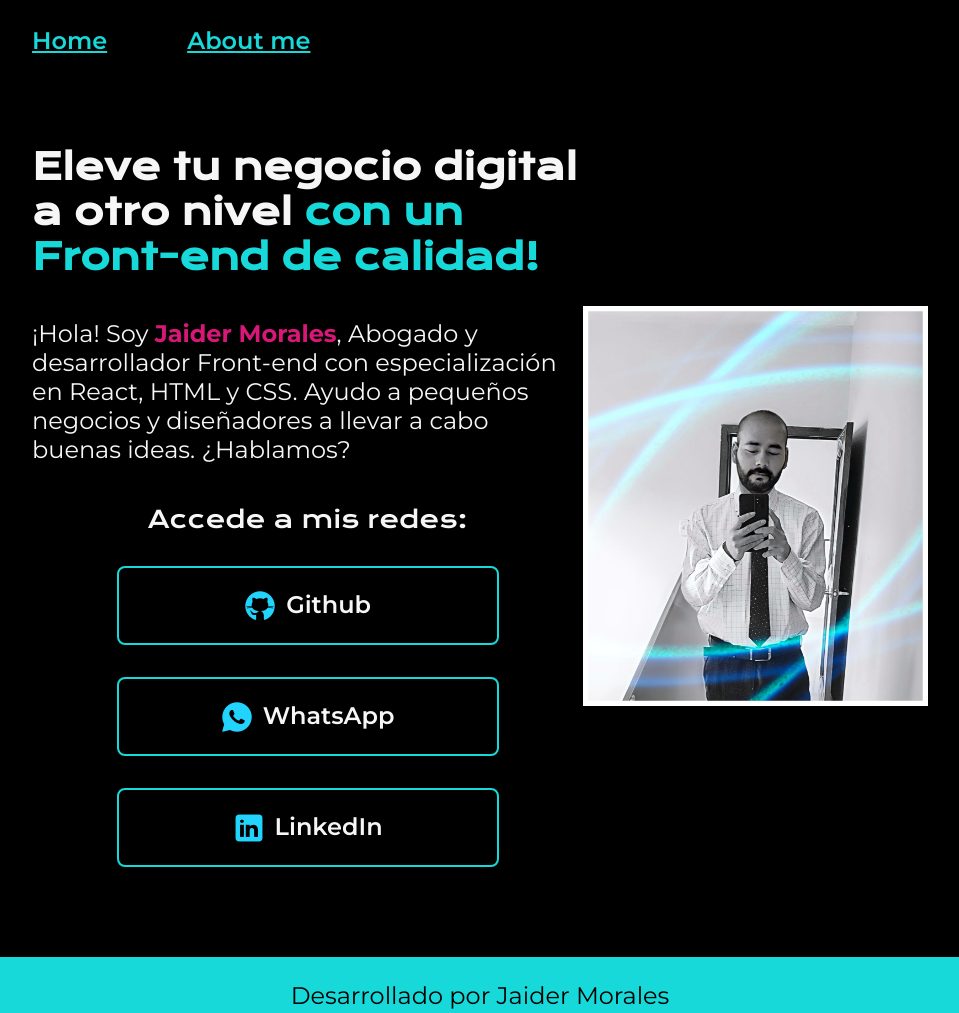
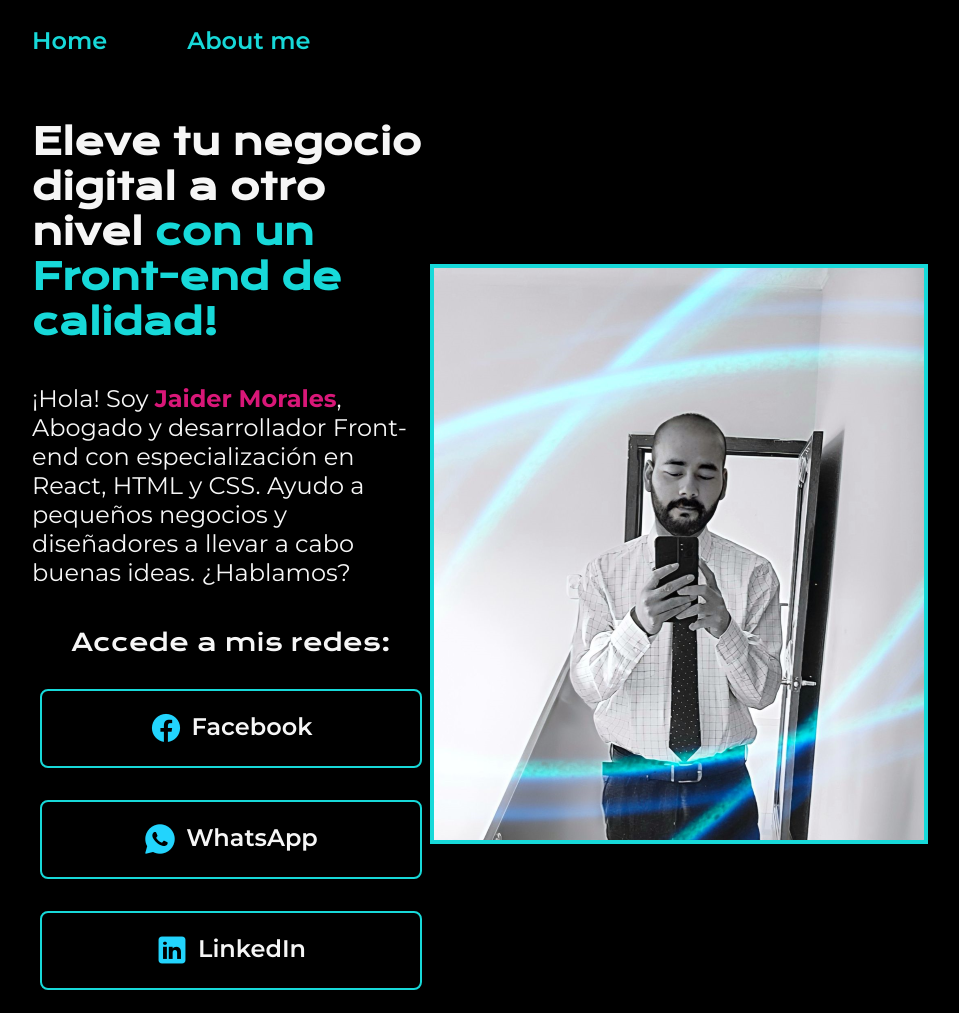
Before and after one commit to jmoralesb1/portafolio, a plain HTML site: page index.html in a window 1280 px wide. Shown: the top 1013 px of the page, without its empty margins (160-1119 px from the left). Drawn offline with nearby package versions, Linux system fonts and the light colour scheme.

Commit message:
Tercer commit, variables css

```diff
--- a/index.html
+++ b/index.html
@@ -4,13 +4,13 @@
     <meta charset="UTF-8">
     <meta name="viewport" content="width=device-width, initial-scale=1.0">
     <title>Portafolio</title>
-    <link rel="stylesheet" href="style.css">
+    <link rel="stylesheet" href="./style/style.css">
 </head>
 <body>
     <header class="header">
         <nav class="header_menu">
-            <a class="header_menu_link" href="">Home</a>
-            <a class="header_menu_link" href="">About me</a>
+            <a class="header_menu_link" href="index.html">Home</a>
+            <a class="header_menu_link" href="about.html">About me</a>
         </nav>
     </header>
     <main class="presentacion">
@@ -23,12 +23,12 @@
             </p>
             <div class="presentacion_enlaces">
                 <h2 class="presentacion_enlaces_subtitulos">Accede a mis redes:</h2>
-                <a class="presentacion_enlaces_link" href="https://github.com/"> <img src="./assets/github-32.png" alt=""> Github</a>
+                <a class="presentacion_enlaces_link" href="https://www.facebook.com/moralesjaider/"> <img src="./assets/facebook-32.png" alt=""> Facebook</a>
                 <a class="presentacion_enlaces_link" href="https://wa.me/573188711933"> <img src="./assets/whatsapp-32.png" alt=""> WhatsApp</a>
                 <a class="presentacion_enlaces_link" href="https://www.linkedin.com/in/jaidermoralesbautista/"> <img src="./assets/linkedin.png" alt=""> LinkedIn</a>
             </div>
         </section>
-        <img src="./assets/Jaider.jpg" alt="Imagen de Ana" width="350px" height="400px">
+        <img class="foto" src="./assets/Jaider.png" alt="Imagen de Ana">
     </main>
     <footer class="footer">
         <p>Desarrollado por Jaider Morales</p>
--- a/style.css
+++ /dev/null
@@ -1,114 +0,0 @@
-@import url('https://fonts.googleapis.com/css2?family=Krona+One&family=Montserrat:ital,wght@0,100..900;1,100..900&display=swap');
-
-/*Con esto reseteamos todos los elementos de la pagina
-ya que con esto se elimina cualquier estilo por defecto de los navegadores
-esto hará que todo este mas pegado*/
-* {
-    padding: 0;
-    margin: 0;
-}
-
-body {
-    background-color: #000000;
-    color: #f6f6f6;
-    /*Si quieremos que nuestra pagina ocupe el 100% de la altura del navegador usamos lo siguiente:*/
-    /*height: 100vh;*/
-    box-sizing: border-box;
-}
-
-.header {
-    padding: 2% 0% 0% 15%;
-
-}
-
-.header_menu {
-    display: flex;
-    gap: 80px;
-}
-
-.header_menu_link {
-    font-family: "Montserrat", sans-serif;
-    font-size: 24px;
-    font-weight: 600;
-    color: #17d9d9;
-}
-
-strong {
-    color: #d91778;
-}
-
-.titulo-destaque{
-    color: #17d9d9;
-}
-
-.presentacion {
-    /*Organiza todo en linea, de manera horizontal*/
-    display: flex;
-    /*Centraliza todos los elementos al centro de una imagen si hay*/
-    align-items: center;
-    /*Da espacio a los lados del body dentro de la pagina*/
-    padding: 7% 15%;
-    /*Espacio entre cada elemento dentro del body*/
-    justify-content: space-between;
-}
-
-.presentacion_contenido {
-    width: 615px;
-    display: flex;
-    flex-direction: column;
-    gap: 40px;
-}
-
-.presentacion_contenido_titulo {
-   font-size: 36px;
-   font-family: "Krona One", sans-serif;
-}
-
-.presentacion_contenido_texto {
-    font-size: 24px;
-    font-family: "Montserrat", sans-serif;
-}
-
-.presentacion_enlaces {
-    display: flex;
-    justify-content: space-between;
-    flex-direction: column;
-    align-items: center;
-    gap: 32px;
-}
-
-.presentacion_enlaces_subtitulos {
-    font-family: krona one, sans-serif;
-    font-size: 24px;
-    font-weight: 400;
-}
-
-.presentacion_enlaces_link {
-    width: 378px;
-    text-align: center;
-    padding: 21.5px 0;
-    border-radius: 8px;
-    font-family: "Montserrat", sans-serif;
-    font-size: 24px;
-    font-weight: 600;
-    text-decoration: none;
-    color: #f6f6f6;
-    border: 2px solid #17d9d9;
-    display: flex;
-    justify-content: center;
-    gap: 10px;
-}
-/*Sobreado al boton cuando se pone el cursor encima*/
-.presentacion_enlaces_link:hover{
-    background-color: #272727;
-}
-
-.footer {
-    background-color: #17d9d9;
-    padding: 24px;
-    color:#000000;
-    text-align: center;
-    font-family: "Montserrat", sans-serif;
-    font-size: 24px;
-    font-weight: 400;
-}
--- /dev/null
+++ b/style/style.css
@@ -0,0 +1,130 @@
+@import url('https://fonts.googleapis.com/css2?family=Krona+One&family=Montserrat:ital,wght@0,100..900;1,100..900&display=swap');
+
+/*Con esto reseteamos todos los elementos de la pagina
+ya que con esto se elimina cualquier estilo por defecto de los navegadores
+esto hará que todo este mas pegado*/
+
+:root {
+    --color-primario: #000000;
+    --color-secundario: #f6f6f6;
+    --color-terciario: #17d9d9;
+    --color-cuartenario: #272727;
+
+    --fuente-montserrat: "Montserrat", sans-serif;
+    --fuente-krona: "Krona One", sans-serif;
+}
+
+* {
+    padding: 0;
+    margin: 0;
+}
+
+body {
+    background-color: var(--color-primario);
+    color: var(--color-secundario);
+    /*Si quieremos que nuestra pagina ocupe el 100% de la altura del navegador usamos lo siguiente:*/
+    /*height: 100vh;*/
+    box-sizing: border-box;
+}
+
+.header {
+    padding: 2% 0% 0% 15%;
+
+}
+
+.header_menu {
+    display: flex;
+    gap: 80px;
+}
+
+.header_menu_link {
+    font-family: var(--fuente-montserrat);
+    font-size: 24px;
+    font-weight: 600;
+    color: var(--color-terciario);
+    text-decoration: none;
+}
+
+strong {
+    color: #d91778;
+}
+
+.titulo-destaque{
+    color: var(--color-terciario);
+}
+
+.presentacion {
+    /*Organiza todo en linea, de manera horizontal*/
+    display: flex;
+    /*Centraliza todos los elementos al centro de una imagen si hay*/
+    align-items: center;
+    /*Da espacio a los lados del body dentro de la pagina*/
+    padding: 5% 15%;
+    /*Espacio entre cada elemento dentro del body*/
+    justify-content: space-between;
+}
+
+.presentacion_contenido {
+    width: 615px;
+    display: flex;
+    flex-direction: column;
+    gap: 40px;
+}
+
+.presentacion_contenido_titulo {
+   font-size: 36px;
+   font-family: var(--fuente-krona);
+}
+
+.presentacion_contenido_texto {
+    font-size: 24px;
+    font-family: var(--fuente-montserrat);
+}
+
+.presentacion_enlaces {
+    display: flex;
+    justify-content: space-between;
+    flex-direction: column;
+    align-items: center;
+    gap: 32px;
+}
+
+.presentacion_enlaces_subtitulos {
+    font-family: var(--fuente-krona);
+    font-size: 24px;
+    font-weight: 400;
+}
+
+.presentacion_enlaces_link {
+    display: flex;
+    justify-content: center;
+    gap: 10px;
+    border: 2px solid var(--color-terciario);
+    width: 378px;
+    text-align: center;
+    border-radius: 8px;
+    font-size: 24px;
+    font-weight: 600;
+    padding: 21.5px 0;
+    text-decoration: none;
+    color: var(--color-secundario);
+    font-family: var(--fuente-montserrat);
+}
+/*Sobreado al boton cuando se pone el cursor encima*/
+.presentacion_enlaces_link:hover{
+    background-color: var(--color-cuartenario);
+}
+
+.foto {
+    border: 4px solid var(--color-terciario);
+}
+
+.footer {
+    color:var(--color-primario);
+    background-color: var(--color-terciario);
+    padding: 24px;
+    text-align: center;
+    font-family: var(--fuente-montserrat);
+    font-size: 24px;
+    font-weight: 400;
+}
```
Also changed, not shown: about.html (added, +29 -0 lines), assets/Jaider.jpg (deleted), assets/Jaider.png (added).
